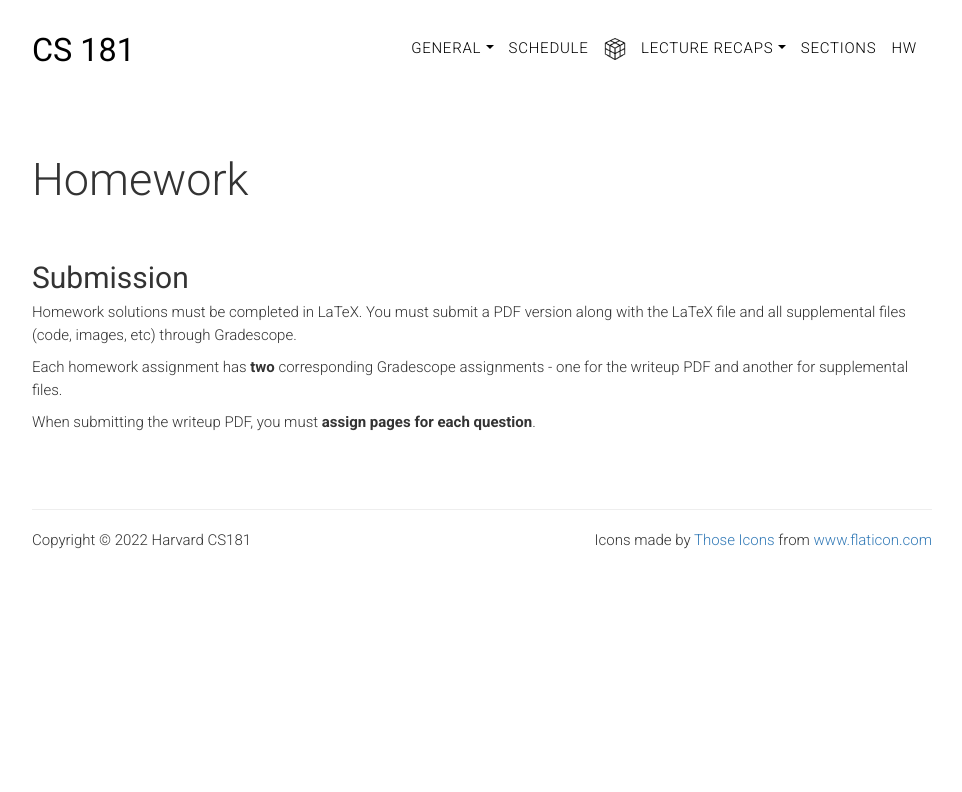
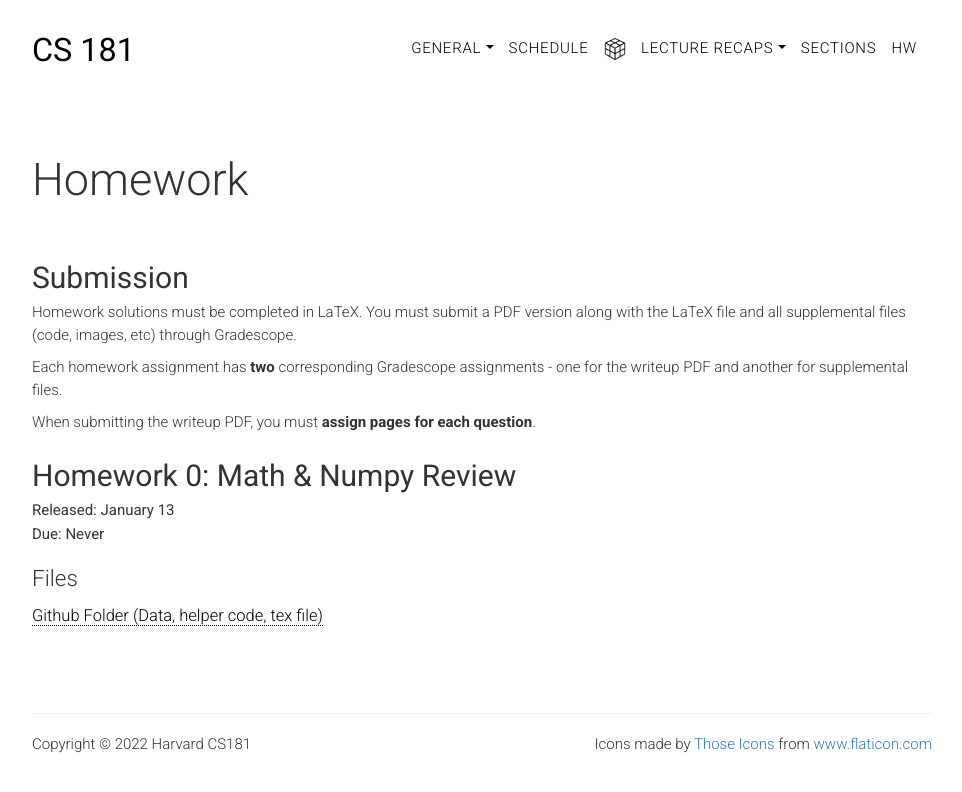
Before and after one commit to harvard-ml-courses/cs181-web, a Jekyll site: the page built from homework.html, in a window 1280 px wide. Shown: the top 792 px of the page, without its empty margins (158-1120 px from the left). Built offline with Jekyll 4.4.1, drawn with Linux system fonts in a browser that asks for light colours.

Commit message:
Updating the website with HW0

```diff
--- a/homework.html
+++ b/homework.html
@@ -18,6 +18,15 @@
         <p>
             When submitting the writeup PDF, you must <strong>assign pages for each question</strong>.
         </p>
+
+        <h2 class="title" id="hw0">Homework 0: Math & Numpy Review</h2>
+        <p class="head-subtitle">Released: January 13</p>
+        <p class="head-subtitle">Due: Never </p>
+        <h3>Files</h3>
+        <ul class="lists">
+            <li><a href="https://github.com/harvard-ml-courses/cs181-s22-homeworks/tree/main/HW0" target="_blank">
+                Github Folder (Data, helper code, tex file) </a></li>
+        </ul>
 
         <!-- Examples for releasing homeworks. DO NOT POST Homework Solutions on the Github -->
 
```
